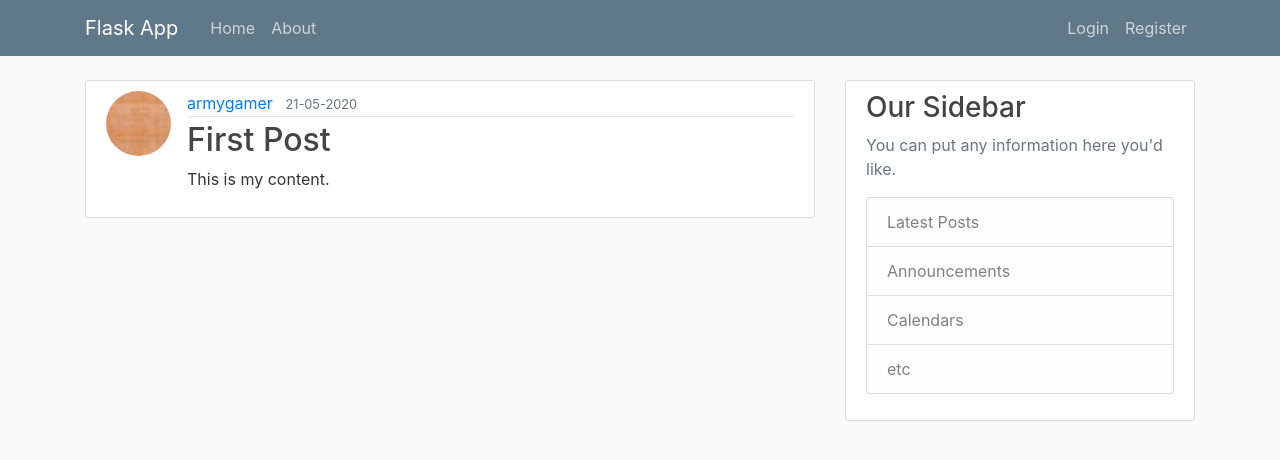
After one commit to sauravk7077/Flask_Project, a Flask app: page /post/1 in a window 1280 px wide. The commit adds this page. Shown: the top 460 px of the page. Run offline with Flask 2, Linux system fonts and the light colour scheme; data comes from the database, SQL or seed files in the repository; both versions use the stored data as it was after the commit; parts of the project's set-up code (start-up, migrations or seed data) failed here and were passed over; some libraries are stand-ins or nearby versions.

Commit message:
pagination, update details, create, update post et

```diff
--- /dev/null
+++ b/flask_site/Templates/Post.html
@@ -0,0 +1,42 @@
+{% extends "layout.html" %}
+{% block content %}
+    <article class="media content-section">
+        <img class="rounded-circle article-img" src="{{ url_for('static', filename='profile_pics/' + post.author.image_file) }}" alt="{{post.author.username}}">
+        <div class="media-body">
+        <div class="article-metadata">
+            <a class="mr-2" href="#">{{ post.author.username }}</a>
+            <small class="text-muted">{{ post.date_posted.strftime('%d-%m-%Y') }}</small>
+        </div>
+        <h2 class="article-title">{{ post.title }}</h2>
+        <p class="article-content">{{ post.content }}</p>
+        </div>
+        {% if post.author == current_user %}
+                <div>
+                    <a class="btn btn-secondary btn-sm mt-1 mb-1" href="{{ url_for('update_post',post_id=post.id) }}">Update</a>
+                    <button class="btn btn-danger btn-sm m-1" data-toggle="modal" data-target="#deleteModal">Delete</button>
+                </div>
+        {% endif %}
+    </article>
+    <!-- Modal -->
+    <div class="modal fade" id="deleteModal" tabindex="-1" role="dialog" aria-labelledby="deleteModalLabel" aria-hidden="true">
+        <div class="modal-dialog" role="document">
+        <div class="modal-content">
+            <div class="modal-header">
+            <h5 class="modal-title" id="deleteModalLabel">Delete Post?</h5>
+            <button type="button" class="close" data-dismiss="modal" aria-label="Close">
+                <span aria-hidden="true">&times;</span>
+            </button>
+            </div>
+            <div class="modal-body">
+                Are you sure?
+            </div>
+            <div class="modal-footer">
+            <button type="button" class="btn btn-secondary" data-dismiss="modal">Close</button>
+            <form action="{{ url_for('delete_post', post_id=post.id) }}" method="POST">
+                <input class="btn btn-danger" type="submit" value='Delete'>
+            </form>
+            </div>
+        </div>
+        </div>
+    </div>
+{% endblock %}
--- a/flask_site/Templates/layout.html
+++ b/flask_site/Templates/layout.html
@@ -31,8 +31,14 @@
               </div>
               <!-- Navbar Right Side -->
               <div class="navbar-nav">
-                <a class="nav-item nav-link" href="{{url_for('login_page')}}">Login</a>
-                <a class="nav-item nav-link" href="{{url_for('register_page')}}">Register</a>
+                {% if current_user.is_authenticated %}
+                  <a class="nav-item nav-link" href="{{url_for('new_post')}}">New Post</a>
+                  <a class="nav-item nav-link" href="{{url_for('account')}}">Account</a>
+                  <a class="nav-item nav-link" href="{{url_for('logout')}}">Logout</a>
+                {% else %}
+                  <a class="nav-item nav-link" href="{{url_for('login_page')}}">Login</a>
+                  <a class="nav-item nav-link" href="{{url_for('register_page')}}">Register</a>
+                {% endif %}
               </div>
             </div>
           </div>
--- a/flask_site/routes.py
+++ b/flask_site/routes.py
@@ -1,28 +1,18 @@
-from flask import render_template, url_for, flash, redirect
-from flask_site import app
-from flask_site.forms import RegistrationForm, LoginForm
+from flask import render_template, url_for, flash, redirect, request, abort
+from flask_site import app, db, bcrypt
+from flask_site.forms import RegistrationForm, LoginForm, UpdatAccountForm, PostForm
 from flask_site.models import User, Post
+from flask_login import login_user, current_user, logout_user,login_required
+from PIL import Image
+import secrets, os
 
-
-posts = [
-    {
-        'author': 'Saurav',
-        'title': 'My travel',
-        'content': 'first post content',
-        'date_posted': 'April 20, 2020'
-    },
-    {
-        'author': 'Joe',
-        'title': 'Other doc',
-        'content': 'First post content',
-        'date_posted': 'April 20, 2017'
-    }
-]
 
 
 @app.route('/')
 @app.route('/home')
 def home_page():
+    page = request.args.get('page',default=1, type=int)
+    posts = Post.query.order_by(Post.date_posted.desc()).paginate(page=page, per_page=10)
     return render_template('home.html', posts=posts)
 
 
@@ -33,10 +23,16 @@ def about_page():
 
 @app.route('/register', methods=['GET', 'POST'])
 def register_page():
+    if current_user.is_authenticated:
+        return redirect(url_for("home_page"))
     form = RegistrationForm()
     if form.validate_on_submit():
-        flash(f"Account created for {form.username.data}", 'success')
-        return redirect(url_for('home_page'))
+        hashed_pwd = bcrypt.generate_password_hash(form.password.data).decode('utf-8')
+        user = User(username=form.username.data, password=hashed_pwd, email=form.email.data)
+        db.session.add(user)
+        db.session.commit()
+        flash(f"Your account hash been created", 'success')
+        return redirect(url_for('login_page'))
     return render_template('register.html', title='Register', form=form)
 
 
@@ -44,10 +40,111 @@ def register_page():
 def login_page():
     form = LoginForm()
     if form.validate_on_submit():
-        if form.username.data == 'addkj' and form.password.data == 'password':
-            flash('You have been logged in', 'success')
-            return redirect(url_for('home_page'))
+        user = User.query.filter_by(username=form.username.data).first()
+        if user and bcrypt.check_password_hash(user.password, form.password.data):
+            login_user(user, remember=form.remember.data)
+            next_page = request.args.get('next')
+            return redirect(next_page) if next_page else redirect(url_for("home_page"))
         else:
             flash('Login unsuccessful. Please check username and password',
                   'danger')
     return render_template('login.html', title='Login', form=form)
+
+
+@app.route('/logout')
+def logout():
+    logout_user()
+    return redirect(url_for("home_page"))
+
+
+def save_picture(form_picture):
+    random_hex = secrets.token_hex(8)
+    _, f_ext = os.path.splitext(form_picture.filename)
+    picture_fn = random_hex + f_ext
+    picture_path = os.path.join(app.root_path, 'static/profile_pics', picture_fn)
+    output_size = (125,125)
+    i = Image.open(form_picture)
+    i.thumbnail(output_size)
+    i.save(picture_path)
+    return picture_fn
+
+
+@app.route('/account', methods=['GET','POST'])
+@login_required
+def account():
+    form = UpdatAccountForm()
+    if form.validate_on_submit():
+        if form.picture.data:
+            picture_file = save_picture(form.picture.data)
+            current_user.image_file = picture_file
+        current_user.username = form.username.data
+        current_user.email = form.email.data
+        db.session.commit()
+        flash('Your account has been updated','success')
+        return redirect(url_for('account'))
+    elif request.method == 'GET':
+        form.username.data = current_user.username
+        form.email.data = current_user.email
+    image_file = url_for('static',filename=f'profile_pics/{current_user.image_file}')
+    return render_template("account.html",title="Account", image_file=image_file, form=form)
+
+
+@app.route('/post/new', methods=['GET','POST'])
+@login_required
+def new_post():
+    form = PostForm()
+    if form.validate_on_submit():
+        post = Post(title= form.title.data, content= form.content.data, author=current_user)
+        db.session.add(post)
+        db.session.commit()
+        flash("Your post has been created!", 'success')
+        return redirect(url_for('home_page'))
+    return render_template('create_post.html', title='New Post',
+                        form=form, legend="Create a new Post")
+
+
+@app.route("/post/<int:post_id>")
+def view_post(post_id):
+    post = Post.query.get_or_404(post_id)
+    return render_template('post.html', title=post.title, post=post)
+
+
+@app.route("/post/<int:post_id>/update", methods=['GET','POST'])
+@login_required
+def update_post(post_id):
+    post = Post.query.get_or_404(post_id)
+    if post.author != current_user:
+        abort(403)
+    form = PostForm()
+    if form.validate_on_submit():
+        post.title = form.title.data
+        post.content = form.content.data
+        db.session.commit()
+        flash("Your post has been updated!", 'success')
+        return redirect(url_for('home_page'))
+    elif request.method == 'GET':
+        form.title.data = post.title
+        form.content.data = post.content
+    return render_template('create_post.html', title='Upate Post',
+                           form=form, legend="Update Post")
+
+
+@app.route("/post/<int:post_id>/delete", methods=['GET','POST'])
+@login_required
+def delete_post(post_id):
+    post = Post.query.get_or_404(post_id)
+    if post.author != current_user:
+        abort(403)
+    db.session.delete(post)
+    db.session.commit()
+    return redirect(url_for('home_page'))
+
+
+@app.route('/user/<str:username>')
+def user_posts(username):
+    page = request.args.get('page',default=1, type=int)
+    user = User.query.filter_by(username=username).first_or_404()
+    posts = Post.query.filter_by(author=user)\
+        .order_by(Post.date_posted.desc())\
+        .paginate(page=page, per_page=10)
+    return render_template('home.html', posts=posts)
--- a/run.py
+++ b/run.py
@@ -2,6 +2,3 @@ from flask_site import app
 
 if __name__ == "__main__":
     app.run(debug=True)
-
-
-from flask_site import routes
```
Also changed, not shown: flask_site/Templates/account.html (added, +58 -0 lines), flask_site/Templates/create_post.html (added, +47 -0 lines), flask_site/Templates/home.html (+24 -5 lines), flask_site/__init__.py (+9 -2 lines), flask_site/forms.py (+41 -3 lines), flask_site/models.py (+9 -3 lines), flask_site/Templates/user_post.html (added), flask_site/site.db, flask_site/static/profile_pics/13093073a76c0f17.jpg (added), flask_site/static/profile_pics/5352152ace06ca1f.jpg (added), flask_site/static/profile_pics/6381a028f4fcd882.jpg (added), flask_site/static/profile_pics/75af59fabb9cfaca.jpg (added), flask_site/static/profile_pics/cb7c9010d8893e35.jpg (added), flask_site/static/profile_pics/default.png (added).
